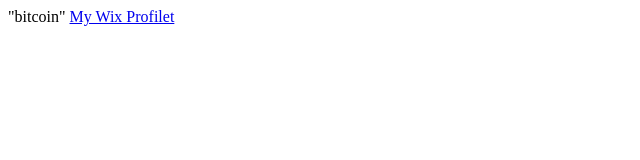
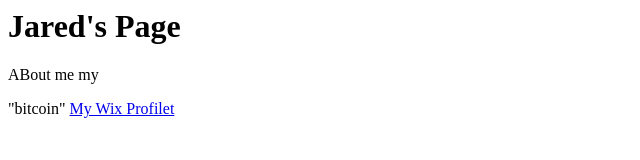
Before and after one commit to jaredvillanuevaeupratan-cloud/myprofile, a plain HTML site: page mywebpage/index.html in a window 1280 px wide. Shown: the whole page, without its empty margins (0-640 px from the left). Drawn offline with Linux system fonts and the light colour scheme.

Commit message:
Update index.html

```diff
--- a/mywebpage/index.html
+++ b/mywebpage/index.html
@@ -3,6 +3,8 @@
     <title> "jaredwebsite"</title>
   </head>
   <body>
+    <h1>Jared's Page</h1>
+    <p>ABout me my </p>
    "bitcoin"
     <a href="gmail.com">My Wix Profilet</a>
   <body>
```
